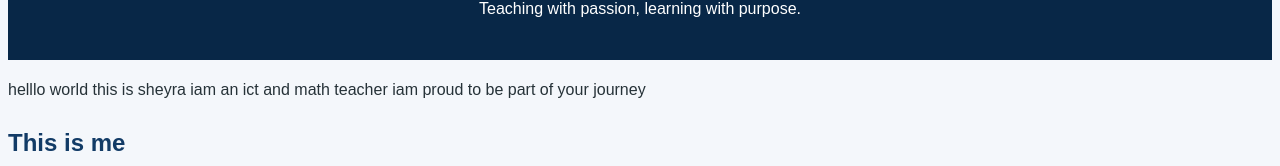
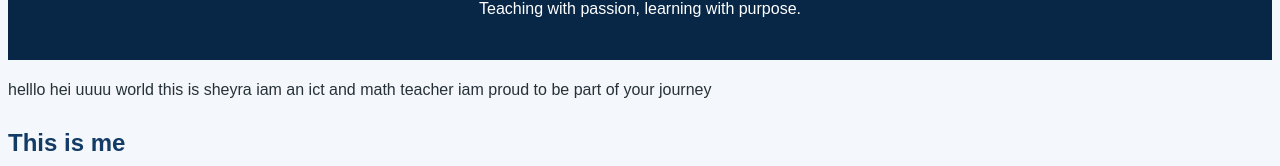
Before and after one commit to Sheyrah2004/Introductiontoweb, a plain HTML site: page index.html in a window 1280 px wide. Shown: the part 1990-2156 px from the top of the page. Drawn offline with Linux system fonts and the light colour scheme.

Commit message:
my person

```diff
--- a/index.html
+++ b/index.html
@@ -224,7 +224,7 @@
     </footer>
 
 </head>
-<p>helllo
+<p>helllo hei uuuu
     world this is sheyra iam an ict  and math teacher iam proud to be part of your journey </p
 
 <body>
```
